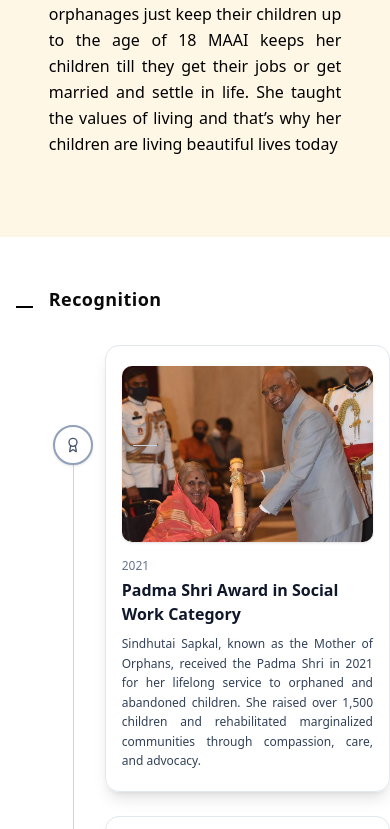
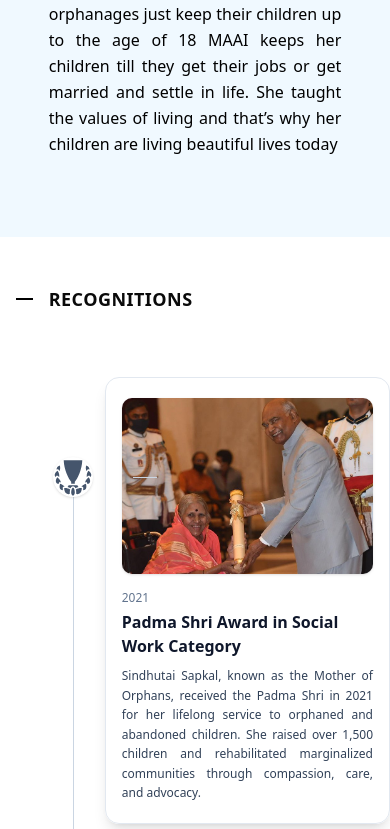
Before and after one commit to saptasindhuweb/sindhutaisapakal, a Next.js app: page /maii in a window 390 px wide. Shown: the part 1872-2701 px from the top of the page. Built offline with nearby package versions, Linux system fonts and the light colour scheme.

Commit message:
maai page fix

```diff
--- a/app/maii/page.tsx
+++ b/app/maii/page.tsx
@@ -98,7 +98,7 @@ const Maai: React.FC = () => {
       </section>
 
       {/* ================= MAAI CONTENT ================= */}
-      <section className="bg-[#fff7e6] pt-40 pb-20 grid grid-cols-8">
+      <section className="bg-sky-50 pt-40 pb-20 grid grid-cols-8">
         <div className="col-span-1" />
 
         <div className="col-span-6">
@@ -234,7 +234,7 @@ const Maai: React.FC = () => {
         </div>
 
         <p className=" col-span-7 text-lg font-bold tracking-wide mb-4 flex items-center gap-2">
-          MAMTA SINDHUTAI SAPAKAL
+          LEGACY AND THE RESPONSIBILITY
         </p>
         <div className="col-span-1" />
 
@@ -252,9 +252,9 @@ const Maai: React.FC = () => {
             />
 
             <div className="absolute inset-0 flex items-center pl-12">
-              <h1 className="text-white text-4xl font-bold max-w-md ">
-                The Legacy and <br /> The Responsibility
-              </h1>
+              {/* <h1 className="text-white text-4xl font-bold max-w-md ">
+                Mamata Sindhutai Sapakal
+              </h1> */}
             </div>
           </div>
         </div>
@@ -264,7 +264,7 @@ const Maai: React.FC = () => {
 
 
       {/* ================= CONTENT ================= */}
-      <section className="bg-[#fff7e6] pt-40 pb-20 grid grid-cols-8">
+      <section className="bg-sky-50 pt-40 pb-20 grid grid-cols-8">
         <div className="col-span-1" />
 
         <div className="col-span-6">
@@ -309,7 +309,7 @@ const Maai: React.FC = () => {
         </p>
         <div className="col-span-1" />
         <div className="col-span-6 grid grid-cols-4 gap-8">
-          {["mamtatai1.png", "mamtatai2.png", "mamtatai3.png", "mamtatai4.png"].map((img, i) => (
+          {["mamtatai4.png", "mamtatai3.png", "mamtatai1.png", "mamtatai2.png"].map((img, i) => (
             <img
               key={i}
               src={`/assets/images/${img}`}
@@ -321,7 +321,7 @@ const Maai: React.FC = () => {
         <div className="col-span-1" />
       </section>
 
-      <section className="bg-[#fff7e6] pt-14 mt-12  grid grid-cols-8">
+      <section className="bg-sky-50 pt-14 mt-12  grid grid-cols-8">
         <div className="col-span-1 flex items-center justify-end px-4 mb-4">
           <span className="w-20 h-[2px] bg-black" />
         </div>
@@ -357,7 +357,7 @@ const Maai: React.FC = () => {
           <div className="aspect-video rounded-2xl overflow-hidden shadow-lg">
             <iframe
               className="w-full h-full"
-              src="https://www.youtube.com/embed/VIDEO_ID"
+              src="https://www.youtube.com/watch?v=-uyFrWYJa7U&list=PL8gCb0gPpoBzaV06cjOFTE8-3ZdW5Y9xa"
               title="Mamata Sindhutai Sapakal"
               allowFullScreen
             />
--- a/components/shared/Achievements.tsx
+++ b/components/shared/Achievements.tsx
@@ -1,5 +1,6 @@
 import React from "react";
 import { Award } from "lucide-react";
+import { GiLaurelsTrophy } from "react-icons/gi";
 
 type AchievementItem = {
     title: string;
@@ -88,16 +89,17 @@ const achievements: AchievementItem[] = [
 const Achievements: React.FC = () => {
     return (
         <section className="py-12 grid grid-cols-8">
-            <div className="col-span-1 flex items-center justify-end px-4 mb-4">
-                <span className="w-20 h-[2px] bg-black" />
-            </div>
-            <p className="col-span-7 text-lg font-bold tracking-wide mb-8 flex items-center gap-2">
-                Recognition
-            </p>
+        <div className="col-span-1 flex items-center justify-end px-4 mb-4">
+          <span className="w-20 h-[2px] bg-black" />
+        </div>
+
+        <p className=" col-span-7 text-lg font-bold tracking-wide mb-4 flex items-center gap-2">
+          RECOGNITIONS
+        </p>
 
             <div className="col-span-1" />
 
-            <div className="col-span-7 lg:col-span-6">
+            <div className="col-span-7 lg:col-span-6 mt-12">
                 <div className="relative space-y-6">
                     <div className="absolute left-6 sm:left-16 top-30 bottom-20 w-px bg-slate-300" />
 
@@ -105,8 +107,8 @@ const Achievements: React.FC = () => {
                         <article key={`${item.title}-${item.year}`} className="relative">
                             <div className="absolute top-25 left-21 w-6 sm:w-8 h-px bg-slate-300 z-20" />
                             <div className="absolute left-6 sm:left-16 top-20 -translate-x-1/2 z-10">
-                                <div className="w-10 h-10 rounded-full bg-white border-2 border-slate-400 shadow-sm flex items-center justify-center">
-                                    <Award className="w-4 h-4 text-slate-600" />
+                                <div className="w-10 h-10 rounded-full bg-white shadow-sm flex items-center justify-center">
+                                    <GiLaurelsTrophy className="w-10 h-10 text-slate-600" />
                                 </div>
                             </div>
 
```
